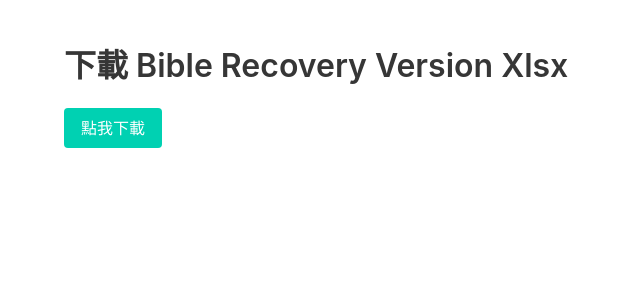
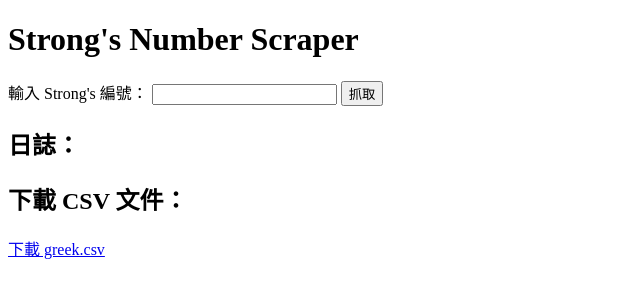
Before and after one commit to Dong-Han-wu/bible_recovery, a Flask app: page / in a window 1280 px wide. Shown: the top 300 px of the page, without its empty margins (0-640 px from the left). Run offline with Flask 3, Linux system fonts and the light colour scheme.

Commit message:
Update index.html

```diff
--- a/templates/index.html
+++ b/templates/index.html
@@ -1,15 +1,26 @@
 <!DOCTYPE html>
-<html>
+<html lang="zh-Hant">
 <head>
-    <title>下載 bible recovery version xlsx</title>
-    <link rel="stylesheet" href="https://cdn.jsdelivr.net/npm/bulma@0.9.3/css/bulma.min.css">
+    <meta charset="UTF-8">
+    <meta name="viewport" content="width=device-width, initial-scale=1.0">
+    <title>Strong's Number Scraper</title>
 </head>
 <body>
-    <section class="section">
-        <div class="container">
-            <h1 class="title">下載 Bible Recovery Version Xlsx</h1>
-            <a class="button is-primary" href="/download">點我下載</a>
-        </div>
-    </section>
+    <h1>Strong's Number Scraper</h1>
+    <form method="post">
+        <label for="strong_number">輸入 Strong's 編號：</label>
+        <input type="text" id="strong_number" name="strong_number" required>
+        <input type="submit" value="抓取">
+    </form>
+
+    <h2>日誌：</h2>
+    <ul>
+        {% for entry in log %}
+            <li>{{ entry }}</li>
+        {% endfor %}
+    </ul>
+
+    <h2>下載 CSV 文件：</h2>
+    <a href="/download">下載 greek.csv</a>
 </body>
 </html>
```
